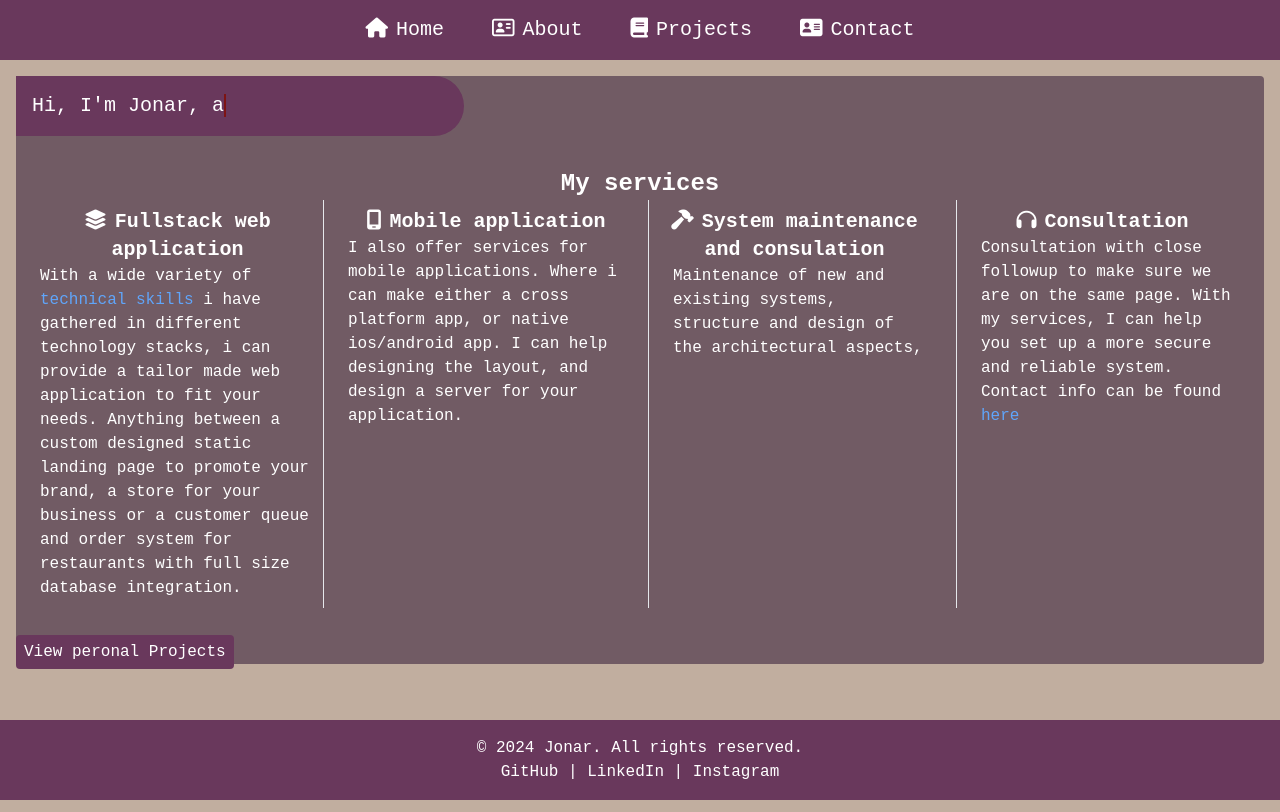
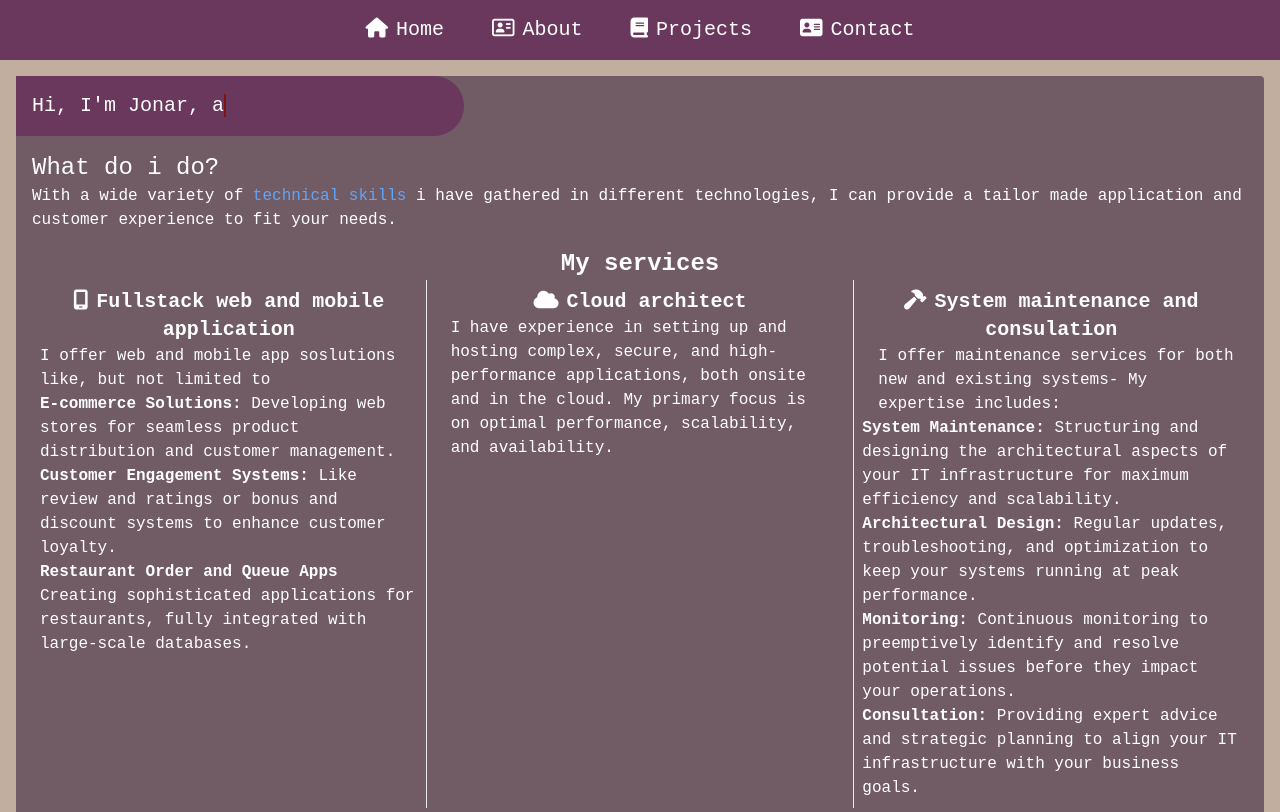
Before and after one commit to C-atfish/jonarV2, a plain HTML site: page index.html in a window 1280 px wide. Shown: the top 812 px of the page. Drawn offline with nearby package versions, Linux system fonts and the light colour scheme.

Commit message:
Rewrote alot of the domain talk in landing page. Also decreased typing animation to 8 seconds before restarting

```diff
--- a/index.html
+++ b/index.html
@@ -38,55 +38,89 @@
                 </div>
             </div>
 
-
-
+            <div class="ml-4">
+                <h4 class="text-2xl">What do i do?</h4>
+                <p>
+                    With a wide variety of <a href="about.html" class="text-blue-400">technical skills</a> i have gathered in different technologies,
+                    I can provide a tailor made application and customer experience to fit your needs.
+                </p>
+            </div>
 
 
             <div class=" p-4 ">
                 <h4 class="text-2xl font-bold text-center">
                     My services
                 </h4>
-                <ul class="grid  grid-cols-2 md:grid-cols-4 gap-4">
-                    <li class="max-w-[30vw] border-r-[1px] p-2 bg-blue-400 md:bg-transparent">
+                <ul class="grid w-full grid-cols-1 md:grid-cols-3 gap-4">
+
+                    <li class=" md:border-r-[1px] p-2 bg-blue-400 md:bg-transparent">
                         <h4 class="text-xl font-bold text-center">
-                            <i class="fa-solid fa-layer-group mr-2"></i>Fullstack web application
+                            <i class="fa-solid fa-mobile-screen mr-2"></i>Fullstack web and mobile application
                         </h4>
-                        <p>With a wide variety of <a href="about.html" class="text-blue-400">technical skills</a> i have gathered in different technology stacks,
-                            i can provide a tailor made web application to fit your needs. Anything between a custom designed static landing page to promote your brand,
-                            a store for your business or a customer queue and order system for restaurants with full size database integration.
+                        <p> I offer web and mobile app soslutions like, but not limited to </p>
+                        <ul>
+                        <li>
+                            <p class="inline font-bold">E-commerce Solutions:</p> <p class="inline">Developing web stores for seamless product distribution and customer management.</p>
+                        </li>
+
+                            <li>
+                                <p class="inline font-bold">Customer Engagement Systems:</p> <p class="inline">Like review and ratings  or bonus and discount systems to enhance customer loyalty.</p>
+                            </li>
+
+                            <li>
+                                <p class="inline font-bold">Restaurant Order and Queue Apps</p> <p class="inline">Creating sophisticated applications for restaurants, fully integrated with large-scale databases.</p>
+                            </li>
+                    </ul>
+
+                    </li>
+
+                    <li class="p-2 bg-blue-400 md:bg-transparent">
+                        <h4 class="text-xl text-center font-bold">
+                            <i class="fa-solid fa-cloud mr-2"></i>Cloud architect
+                        </h4>
+                        <p>
+                            I have experience in setting up and hosting complex, secure, and high-performance applications,
+                            both onsite and in the cloud. My primary focus is on optimal performance, scalability, and availability.
+
+
                         </p>
                     </li>
-                    <li class="max-w-[30vw] p-2 bg-blue-400 md:bg-transparent">
-                        <h4 class="text-xl text-center font-bold">
-                            <i class="fa-solid fa-mobile-screen mr-2"></i>Mobile application
-                        </h4>
-                        <p>
-                            I also offer services for mobile applications. Where i can make either a cross platform app, or native ios/android app.
-                            I can help designing the layout,  and design a server for your application.
-                        </p>
-                    </li>
-                    <li class="max-w-[30vw]  border-l-[1px] p-2">
+
+                    <li class="md:border-l-[1px] p-2">
                         <h4 class="text-xl text-center font-bold">
                             <i class="fa-solid fa-hammer mr-2"></i>System maintenance and consulation
                         </h4>
                         <p class="pl-4">
-                            Maintenance of new and existing systems, structure and design of the architectural aspects,
+                            I offer maintenance services for both new and existing systems- My expertise includes:
                         </p>
+                        <ul>
+                            <li>
+                                <p class="inline font-bold">System Maintenance:</p>
+                                <p class="inline">Structuring and designing the architectural aspects of your IT infrastructure for maximum efficiency and scalability.</p>
+                            </li>
+
+                            <li>
+                                <p class="inline font-bold">Architectural Design:</p>
+                                <p class="inline">Regular updates, troubleshooting, and optimization to keep your systems running at peak performance.</p>
+                            </li>
+
+                            <li>
+                                <p class="inline font-bold">Monitoring:</p>
+                                <p class="inline">Continuous monitoring to preemptively identify and resolve potential issues before they impact your operations.</p>
+                            </li>
+
+                            <li>
+                                <p class="inline font-bold">Consultation:</p>
+                                <p class="inline">Providing expert advice and strategic planning to align your IT infrastructure with your business goals.</p>
+                            </li>
+                        </ul>
                     </li>
-                    <li class="max-w-[30vw]  border-l-[1px] p-2">
-                        <h4 class="text-xl text-center font-bold">
-                            <i class="fa-solid fa-headphones mr-2"></i>Consultation
-                        </h4>
-                        <p class="pl-4">
-                            Consultation with close followup to make sure we are on the same page. With my services, I can help you set up a more secure and
-                            reliable system. Contact info can be found
-                            <a class="text-blue-400" href="#contact">here</a>
-                        </p>
-                    </li>
+
+
                 </ul>
             </div>
 
-            <div class="mt-4">
+            <div class="mt-4 grid place-items-center">
                 <a href="projects.html" class="bg-main4 p-2 hover:bg-main5 text-white rounded">View peronal Projects</a>
             </div>
 
--- a/index.js
+++ b/index.js
@@ -16,7 +16,7 @@ function type() {
             } else {
                 setTimeout(() => {
                     setTimeout(deletingEffect, 100);
-                }, 10000);
+                }, 8000);
             }
         }
     }
```
